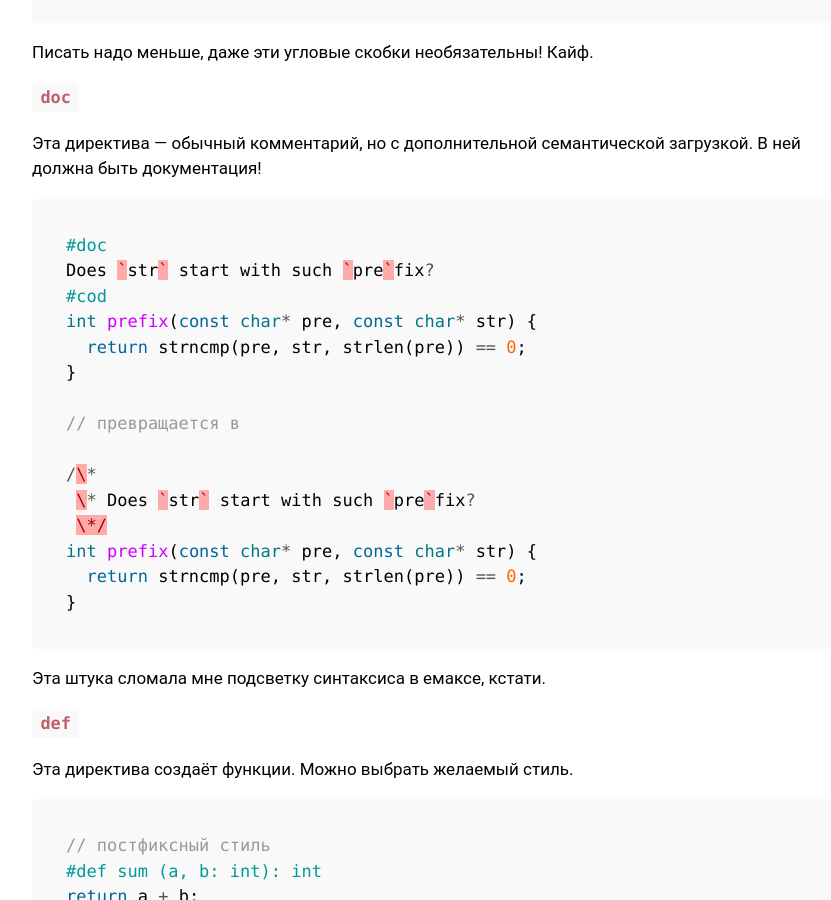
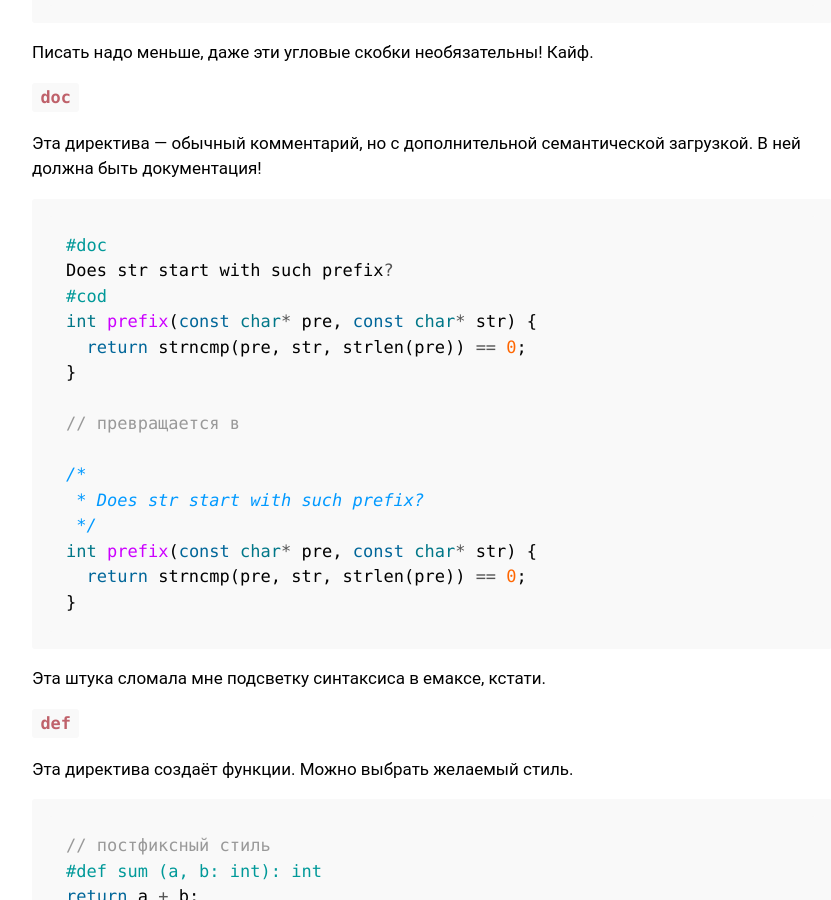
Before and after one commit to bouncepaw/bouncepaw.github.io, a Jekyll site: the page built from _posts/2019-05-19-ironpp.md, in a window 1280 px wide and 900 px high, scrolled down 1730 px. Shown: the whole window, without its empty margins (208-1039 px from the left). Built offline with Jekyll 4.4.1, drawn with Linux system fonts in a browser that asks for light colours.

Commit message:
Remove extra escapes

````diff
--- a/_posts/2019-05-19-ironpp.md
+++ b/_posts/2019-05-19-ironpp.md
@@ -40,7 +40,7 @@ case $var in
     1)
         echo 1
         ;;
-    \*)
+    *)
         echo not 1
         ;;
 esac
@@ -80,7 +80,7 @@ stdlib.h
 
 ```c
 #doc
-Does `str` start with such `pre`fix?
+Does str start with such prefix?
 #cod
 int prefix(const char* pre, const char* str) {
   return strncmp(pre, str, strlen(pre)) == 0;
@@ -88,9 +88,9 @@ int prefix(const char* pre, const char* str) {
 
 // превращается в
 
-/\*
- \* Does `str` start with such `pre`fix?
- \*/
+/*
+ * Does str start with such prefix?
+ */
 int prefix(const char* pre, const char* str) {
   return strncmp(pre, str, strlen(pre)) == 0;
 }
````
